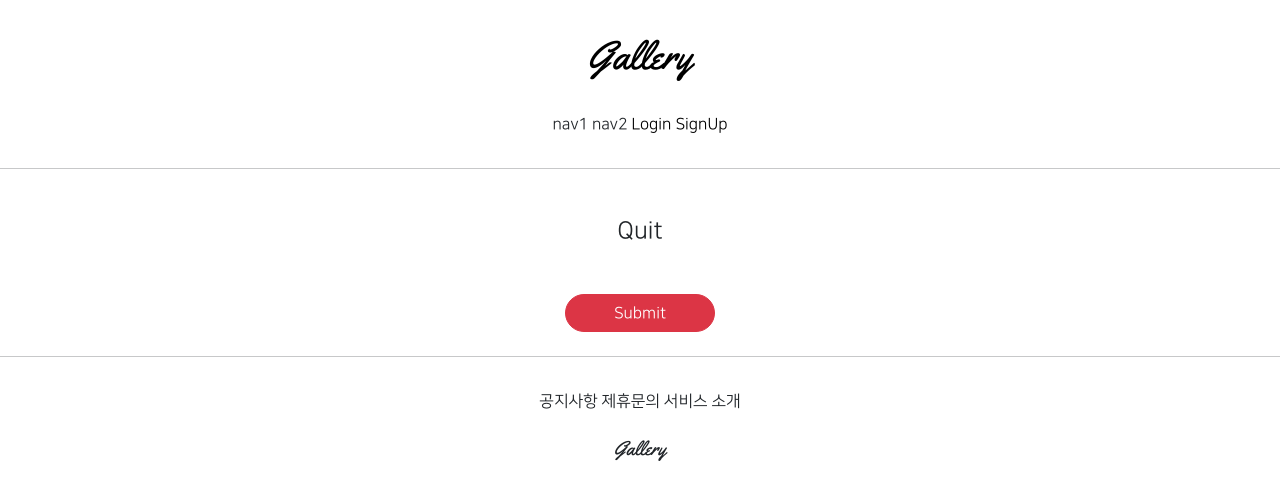
After one commit to opwe37/gis_django_2, a Django app: page /accounts/delete/1 in a window 1280 px wide. The commit adds this page. Shown: the top 500 px of the page. Run offline with Django 3.2, Linux system fonts and the light colour scheme; tables that the repository leaves empty hold one stand-in row (values such as "Sample post"); parts of the project's set-up code (start-up, migrations or seed data) failed here and were passed over; some libraries are stand-ins or nearby versions.

Commit message:
7/19 Django class _ account quit

```diff
--- /dev/null
+++ b/accountapp/templates/accountapp/delete.html
@@ -0,0 +1,15 @@
+{% extends 'base.html' %}
+
+{% block content %}
+    <div class="text-center mw-500 m-auto">
+        <div class="m-5">
+            <h4>Quit</h4>
+        </div>
+        <form action="{% url 'accountapp:delete' pk=target_user.id%}" method="post">
+            {% csrf_token %}
+            <div class="m-4">
+                <input type="submit" class="btn btn-danger rounded-pill px-5"/>
+            </div>
+        </form>
+    </div>
+{% endblock %}
--- a/accountapp/templates/accountapp/detail.html
+++ b/accountapp/templates/accountapp/detail.html
@@ -10,7 +10,8 @@
             {{ target_user.date_joined }}
         </dvi>
         <div>
-            <p><a href="{% url 'accountapp:update' pk = user.id %}">Update Info</a></p>
+            <a href="{% url 'accountapp:update' pk=user.id %}">Update Info</a>
+            <a style="margin-left:1rem" href="{% url 'accountapp:delete' pk=user.id %}">Quit</a>
         </div>
     </div>
 
--- a/accountapp/templates/accountapp/update.html
+++ b/accountapp/templates/accountapp/update.html
@@ -8,7 +8,7 @@
             <h4>Update Info</h4>
         </div>
         <div>
-            <form action="{% url 'accountapp:update' pk = target_user.id %}" method="post">
+            <form action="{% url 'accountapp:update' pk=target_user.id %}" method="post">
                 {% csrf_token %}
                 {% bootstrap_form form %}
                 <input type="submit" class="btn btn-dark rounded-pill px-5" />
--- a/accountapp/urls.py
+++ b/accountapp/urls.py
@@ -1,6 +1,6 @@
 from django.contrib.auth.views import LoginView, LogoutView
 from django.urls import path
-from accountapp.views import hello_world, AccountCreateView, AccountDetailView, AccountUpdateView
+from accountapp.views import hello_world, AccountCreateView, AccountDetailView, AccountUpdateView, AccountDeleteView
 
 app_name = "accountapp"
 
@@ -14,4 +14,5 @@ urlpatterns = [
 
     path('detail/<int:pk>', AccountDetailView.as_view(), name="detail"),
     path('update/<int:pk>', AccountUpdateView.as_view(), name="update"),
+    path('delete/<int:pk>', AccountDeleteView.as_view(), name="delete"),
 ]
--- a/accountapp/views.py
+++ b/accountapp/views.py
@@ -5,7 +5,7 @@ from django.shortcuts import render
 
 # Create your views here.
 from django.urls import reverse, reverse_lazy
-from django.views.generic import CreateView, DetailView, UpdateView
+from django.views.generic import CreateView, DetailView, UpdateView, DeleteView
 
 from accountapp.models import HelloWorld
 
@@ -45,3 +45,9 @@ class AccountUpdateView(UpdateView):
     context_object_name = 'target_user'
     success_url = reverse_lazy('accountapp:hello_world')
     template_name = 'accountapp/update.html'
+
+class AccountDeleteView(DeleteView):
+    model = User
+    context_object_name = 'target_user'
+    success_url = reverse_lazy('accountapp:hello_world')
+    template_name = 'accountapp/delete.html'
```
